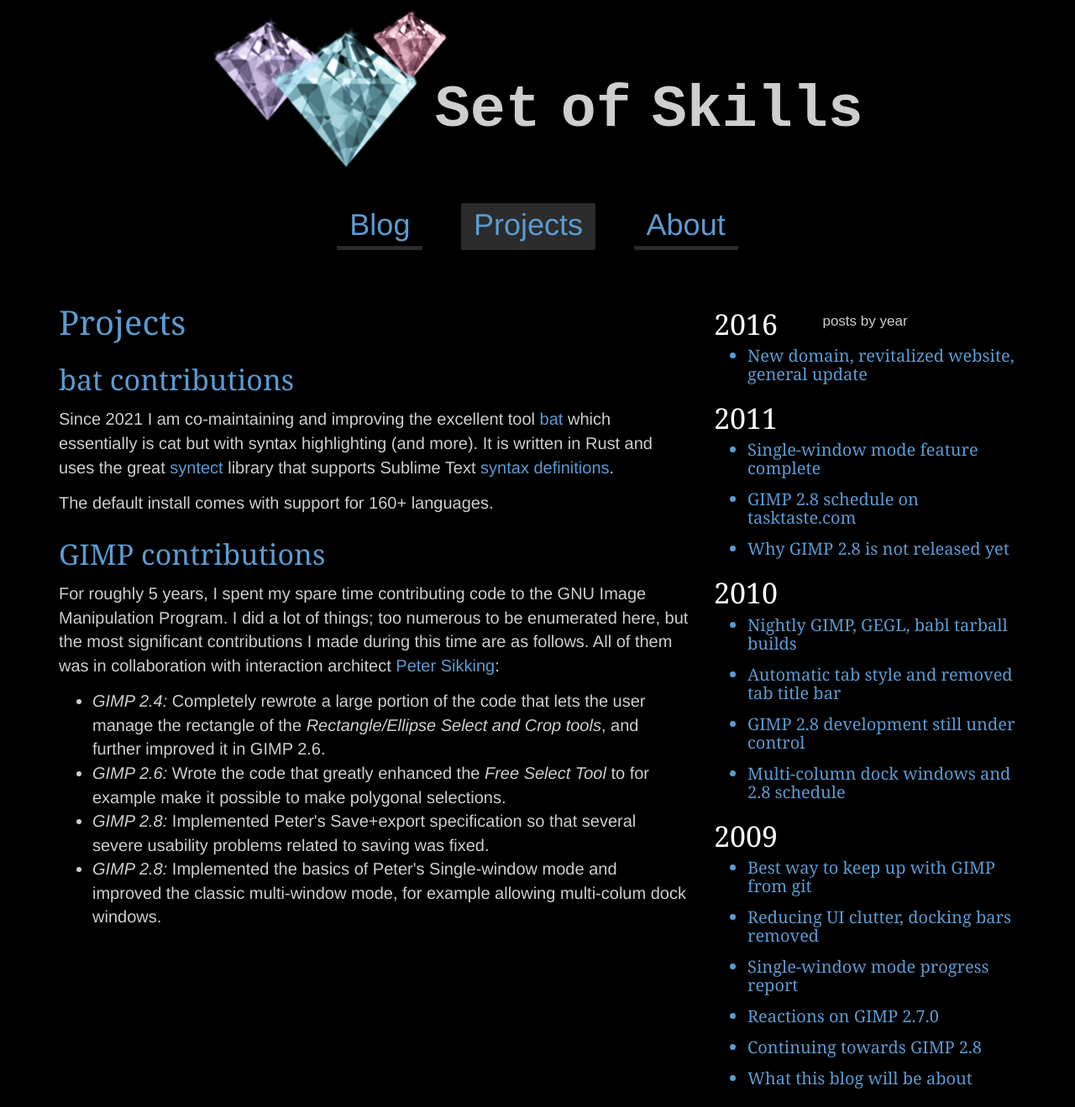
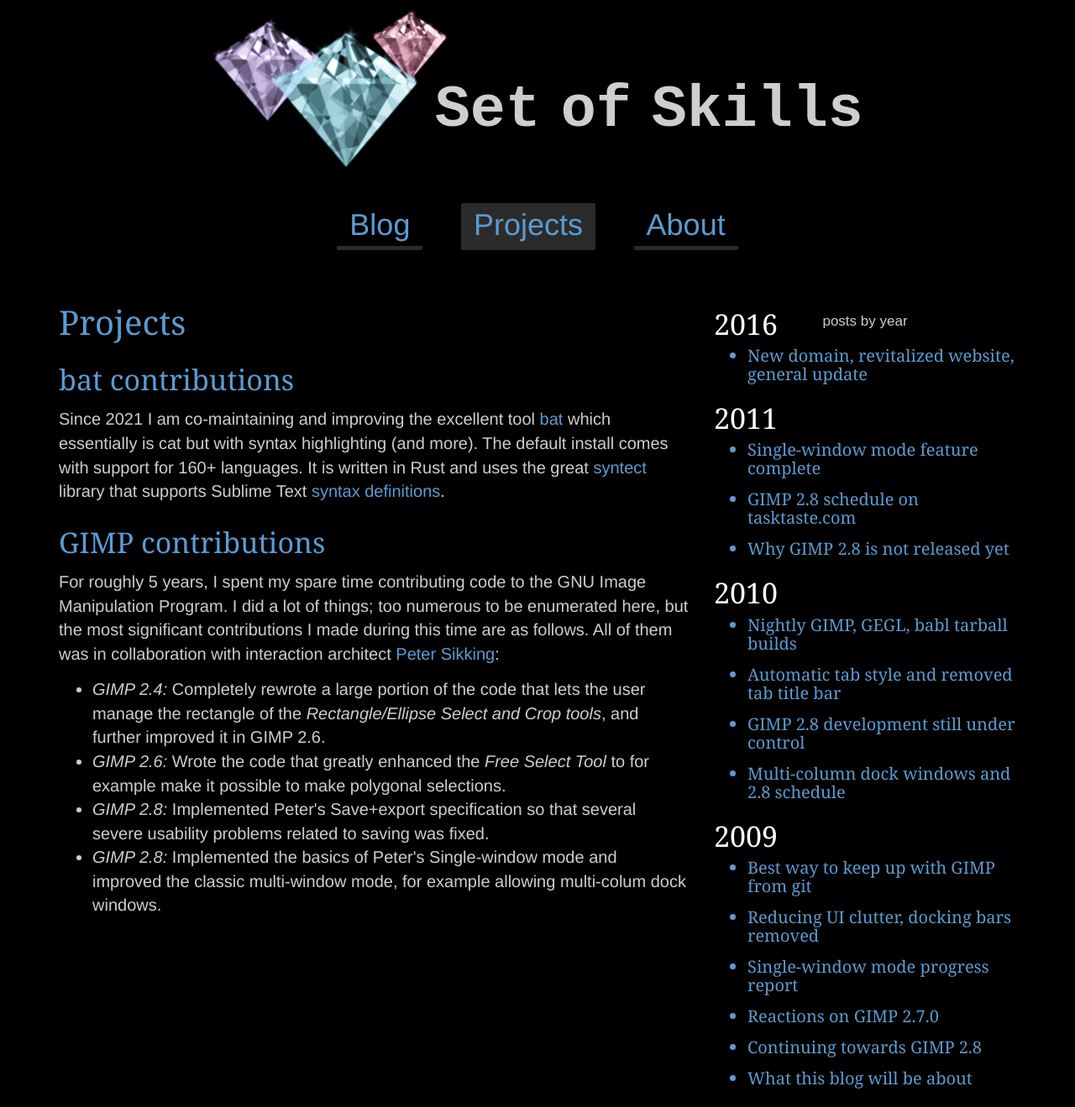
Before and after one commit to Enselic/setofskills.com, a Jekyll site: the page built from projects/index.html, in a window 1280 px wide. Shown: the whole page at 84% size. Built offline with Jekyll 4.4.1, drawn with Linux system fonts in a browser that asks for light colours; part of the change alters nothing that is shown.

```diff
--- a/projects/index.html
+++ b/projects/index.html
@@ -9,13 +9,14 @@ nav: Projects
 <p>
 	Since 2021 I am co-maintaining and improving the excellent tool <a
 	href="https://github.com/sharkdp/bat">bat</a> which essentially is cat but
-	with syntax highlighting (and more). It is written in Rust and uses the
-	great <a href="https://github.com/trishume/syntect">syntect</a> library that
-	supports Sublime Text <a
-	href="https://www.sublimetext.com/docs/syntax.html">syntax definitions</a>.
+	with syntax highlighting (and more). The default install comes with support
+	for 160+ languages. It is written in Rust and uses the great <a
+	href="https://github.com/trishume/syntect">syntect</a> library that supports
+	Sublime Text <a href="https://www.sublimetext.com/docs/syntax.html">syntax
+	definitions</a>.
 </p>
 <p>
-	The default install comes with support for 160+ languages.
+
 </p>
 
 <h3>GIMP contributions</h3>
```
